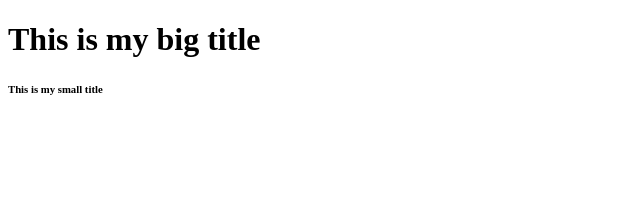
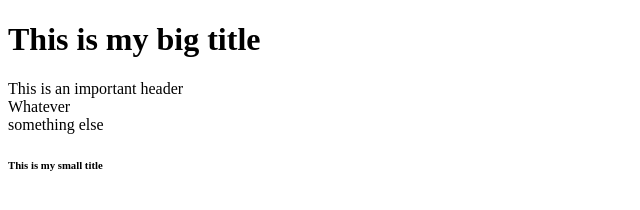
Before and after one commit to techofficer20/KakaoTalk_Theory, a plain HTML site: page index.html in a window 1280 px wide. Shown: the whole page, without its empty margins (0-640 px from the left). Drawn offline with Linux system fonts and the light colour scheme.

Commit message:
2-6. Semantic vs Non Semantic Tags

```diff
--- a/index.html
+++ b/index.html
@@ -1,25 +1,21 @@
 <!DOCTYPE html>
 <html>
   <head>
-    <!--
-        meta의 뜻: 엑스트라, 추가 정보
-    -->
     <meta charset="utf-8" />
-    <!--
-        브라우저에게 작성하는 문서가 어떤 언어로 작성되었는지 알려준다.
-    -->
     <meta name="author" content="Nomad Coders" />
-    <!--
-        작성자 설명
-    -->
     <meta name="description" content="Welcome to my Kakao Clone" />
-    <!--
-        컨텐츠 설명하는 것. 구글링했을 때 나타나는 결과에서 나옴.
-    -->
     <title>This is my title</title>
   </head>
   <body>
+    <!-- Semantic tag -->
     <h1>This is my big title</h1>
+    <!-- Semantic tag -->
+    <header>This is an important header</header>
+    <!-- Non Semantic tag. 박스 같은 것이 필요할 때 사용. -->
+    <div>Whatever</div>
+    <!-- Non Semantic tag. 텍스트를 위한 컨테이너 사용 시 사용. -->
+    <span>something else</span>
+    <!-- Semantic tag -->
     <h6>This is my small title</h6>
   </body>
 </html>
```
